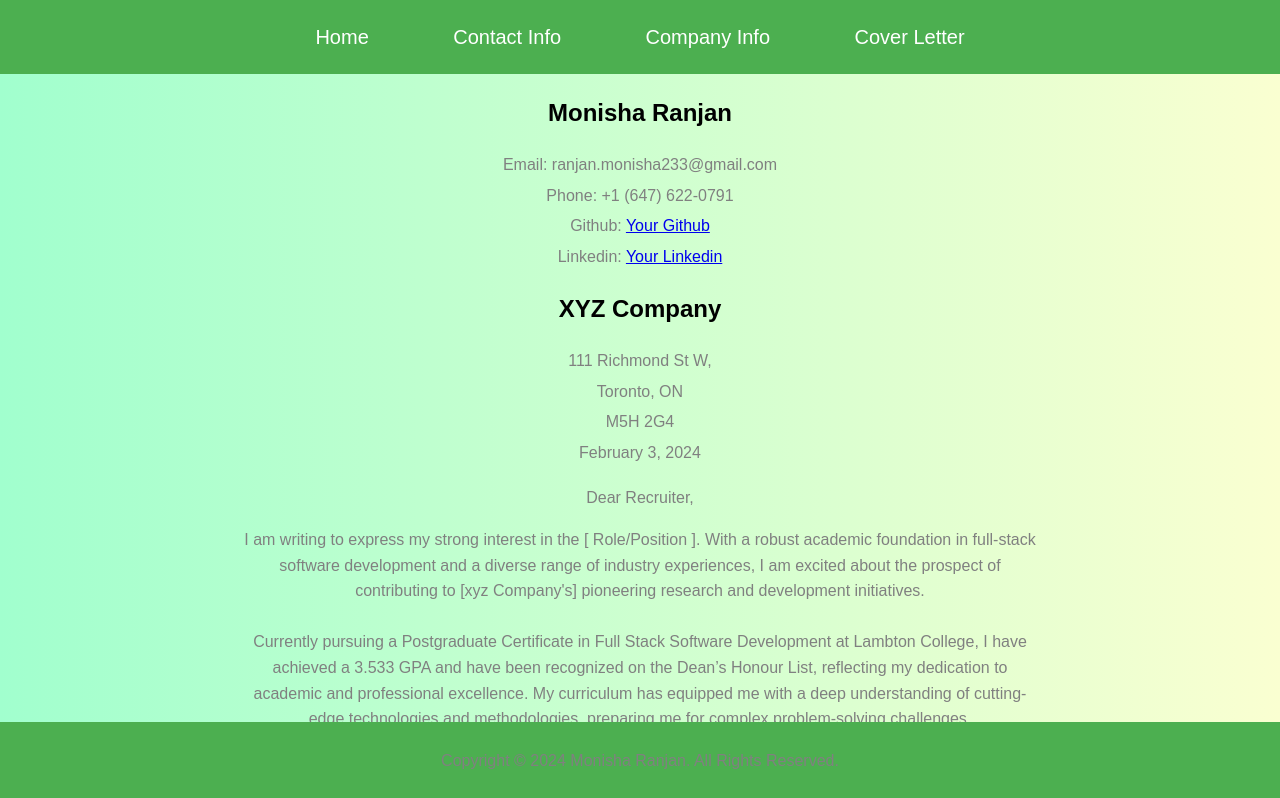
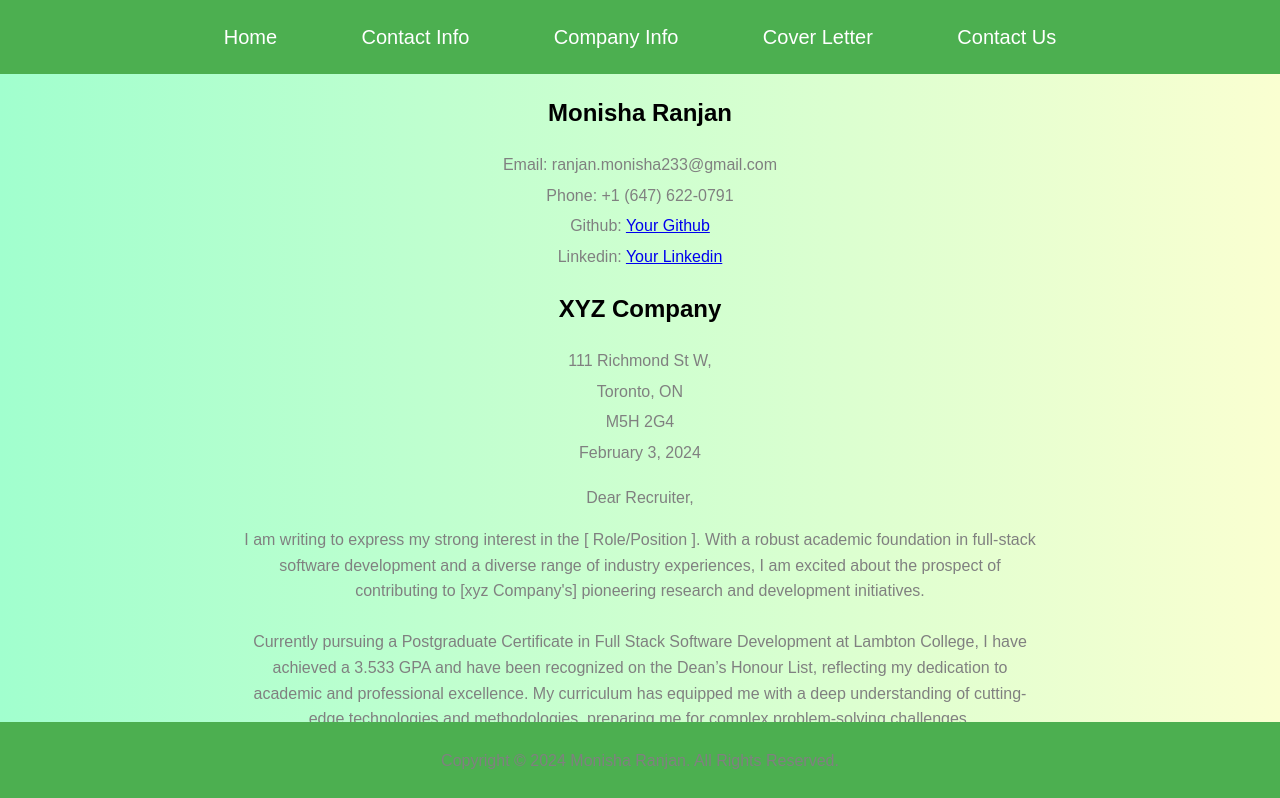
Before and after one commit to scarlet2131/FrontEnd_Webiste, a plain HTML site: page cover.html in a window 1280 px wide. Shown: the top 798 px of the page. Drawn offline with Linux system fonts and the light colour scheme.

Commit message:
Resume/nav bar modified

```diff
--- a/cover.html
+++ b/cover.html
@@ -15,6 +15,8 @@
             <li><a href="#contact-info">Contact Info</a></li>
             <li><a href="#company-info">Company Info</a></li>
             <li><a href="#letter-content">Cover Letter</a></li>
+            <li><a href="contact.html">Contact Us</a></li>
+
 
         </ul>
     </nav>
```
Also changed, not shown: contact.html (+2 -0 lines).
